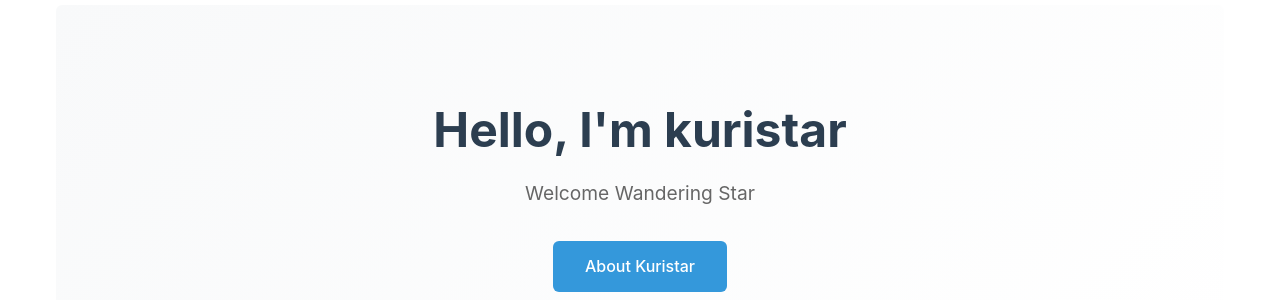
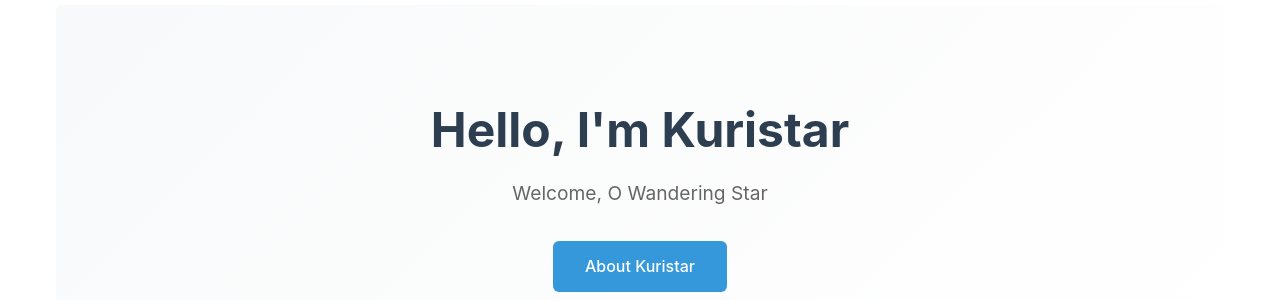
Before and after one commit to kuristarlight/kuristarlight.github.io, a Jekyll site: the page built from index.markdown, in a window 1280 px wide and 1068 px high. Shown: the part 205-505 px from the top of the window. Built offline with Jekyll 4.4.1, drawn with Linux system fonts in a browser that asks for light colours.

Commit message:
commit testing

```diff
--- a/index.markdown
+++ b/index.markdown
@@ -5,8 +5,8 @@ show_title: true
 ---
 
 <div class="hero-section">
-    <h1 class="hero-title">Hello, I'm kuristar</h1>
-    <p class="hero-subtitle">Welcome Wandering Star</p>
+    <h1 class="hero-title">Hello, I'm Kuristar</h1>
+    <p class="hero-subtitle">Welcome, O Wandering Star</p>
     <a href="/about/" class="hero-cta">About Kuristar</a>
 </div>
 
```
